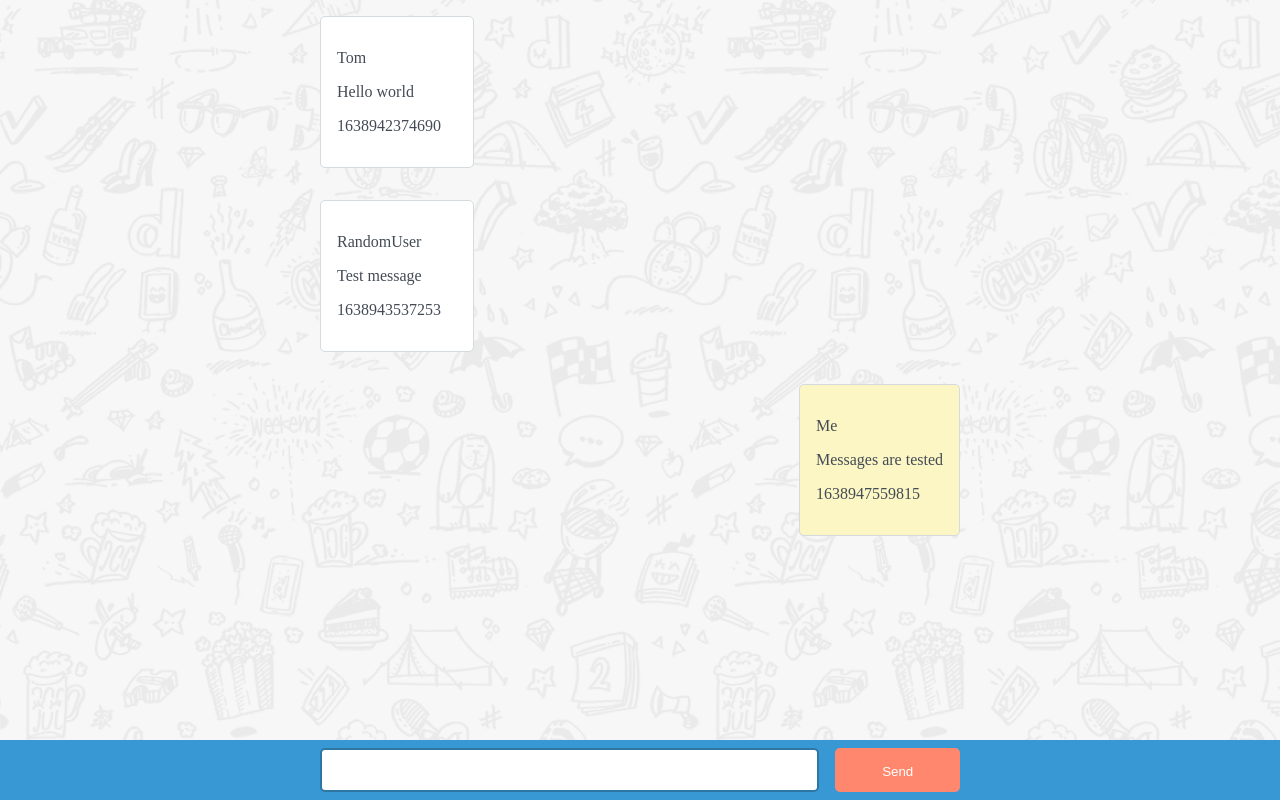
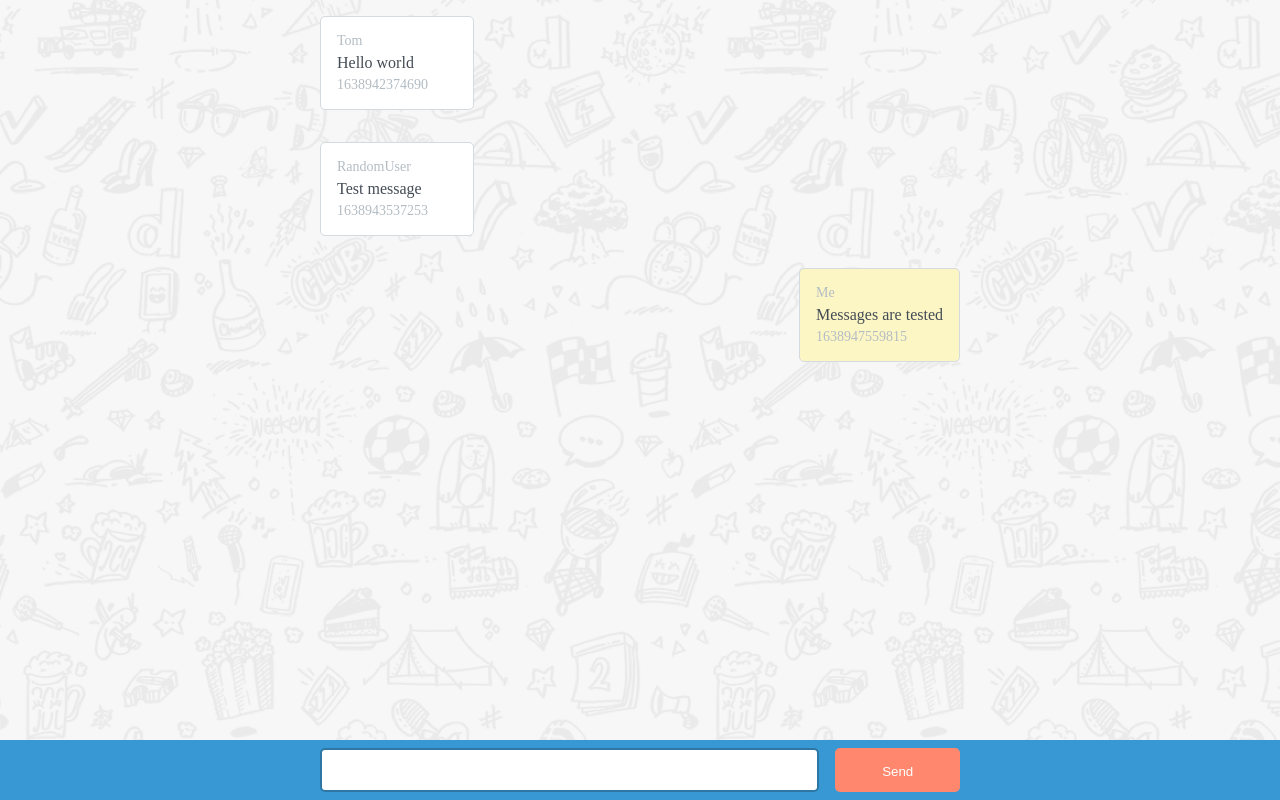
Before and after one commit to ddetkovs/mychatapp, a React (Create React App) app: page / in a window 1280 px wide. Built offline with nearby package versions, Linux system fonts and the light colour scheme.

Commit message:
message details and body styling

```diff
--- a/src/MessageFeed.module.scss
+++ b/src/MessageFeed.module.scss
@@ -34,6 +34,16 @@ $message-padding: $message-margin;
         background-color: #fcf6c5;
         align-self: flex-end;
       }
+      .message-details {
+        color: #b3bcc3;
+        font-size: 14px;
+      }
+      .message-body {
+        margin: 5px 0;
+      }
+      p {
+        margin: 0;
+      }
     }
   }
 }
--- a/src/MessageFeed.tsx
+++ b/src/MessageFeed.tsx
@@ -37,9 +37,9 @@ const MessageEntry = ({ message }: { message: Message }) => {
 
   return (
     <div className={classNames(styles['message-entry'], { [styles['own-message']]: isSelf })}>
-      <p>{message.author}</p>
-      <p>{message.message}</p>
-      <p>{message.timestamp}</p>
+      <p className={styles['message-details']}>{message.author}</p>
+      <p className={styles['message-body']}>{message.message}</p>
+      <p className={styles['message-details']}>{message.timestamp}</p>
     </div>
   );
 };
```
